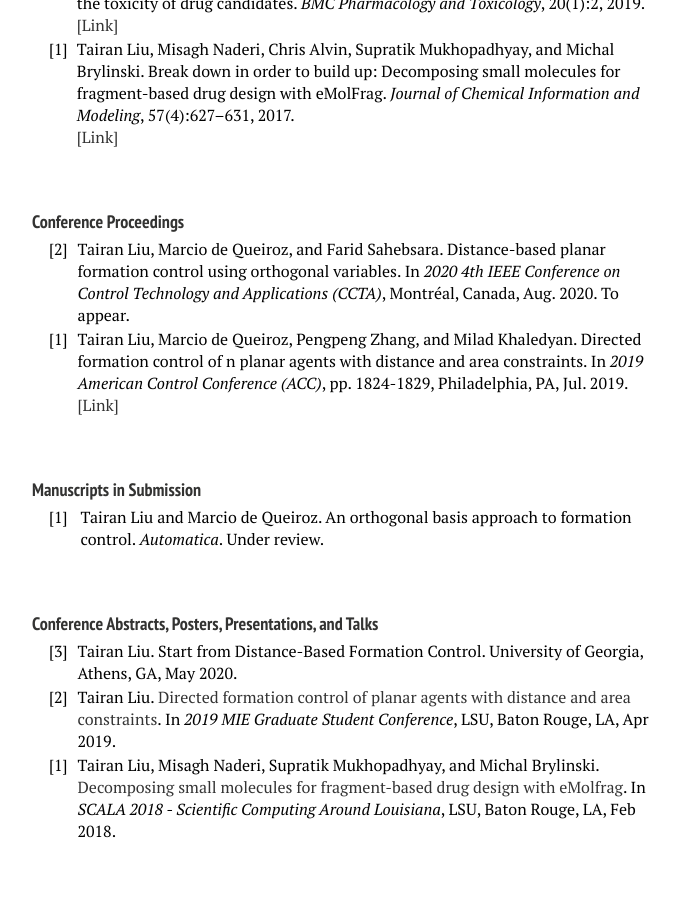
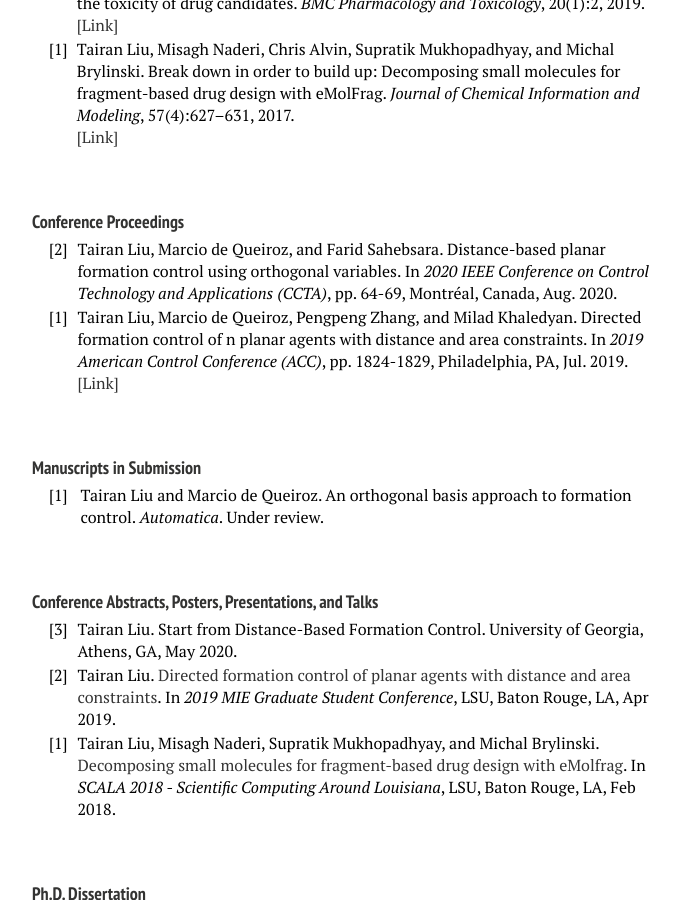
Before and after one commit to liutairan/liutairan.github.io, a Jekyll site: the page built from publications.md, in a window 1280 px wide and 900 px high, scrolled down 814 px. Shown: the whole window, without its empty margins (288-968 px from the left). Built offline with Jekyll 4.4.1, drawn with Linux system fonts in a browser that asks for light colours; nearby versions of some CDN libraries.

Commit message:
Update publications.html

```diff
--- a/_layouts/publications.html
+++ b/_layouts/publications.html
@@ -189,8 +189,7 @@ function toggleBibtex(articleid) {
             <td>&nbsp; &nbsp;</td>
             <td>Tairan Liu, Marcio de Queiroz, and Farid Sahebsara.
                 Distance-based planar formation control using orthogonal variables.
-                In <cite>2020 4th IEEE Conference on Control Technology and Applications (CCTA)</cite>, Montréal, Canada, Aug. 2020.
-                To appear.
+                In <cite>2020 IEEE Conference on Control Technology and Applications (CCTA)</cite>, pp. 64-69, Montréal, Canada, Aug. 2020.
             </td>
           </tr>
           <tr>
```
